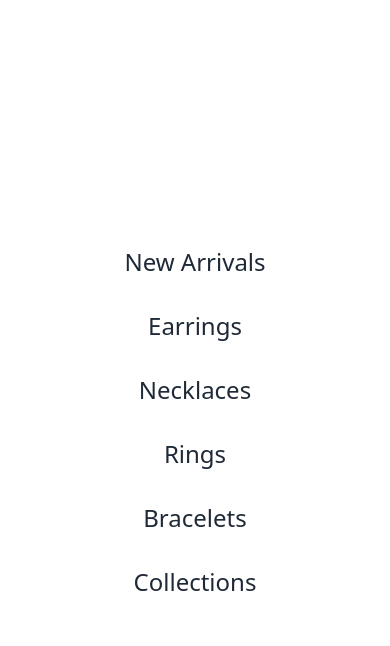
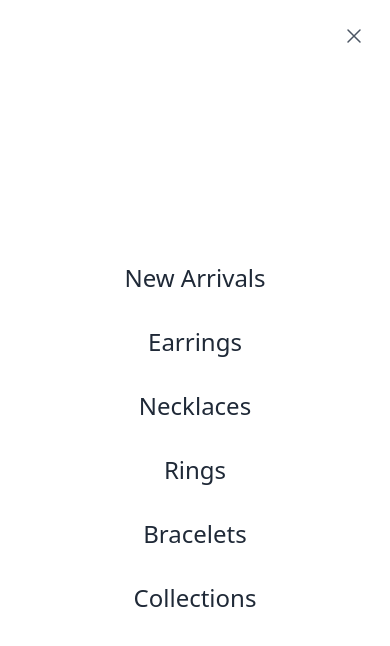
Before and after one commit to AnishRane13/Blissfull-Creations, a React (Vite) app: page / in a window 390 px wide. Both pictures are taken after a click on the button 28 px from the left and 29 px from the top of the page. Shown: the top 646 px of the page. Built offline with nearby package versions, Linux system fonts and the light colour scheme.

Commit message:
Issue with dropdown close button in the navbar

```diff
--- a/src/components/Navbar.jsx
+++ b/src/components/Navbar.jsx
@@ -32,8 +32,8 @@ const Navbar = () => {
   }, [isMobileMenuOpen]);
 
   return (
-    <>
-      <nav className={`w-full transition-all duration-500 z-50 ${
+    <div className="relative">
+      <nav className={`w-full transition-all duration-500 z-40 ${
         isSticky
           ? 'fixed top-0 bg-white/95 backdrop-blur-md shadow-lg'
           : 'relative bg-white'
@@ -49,13 +49,13 @@ const Navbar = () => {
                 >
                   <div className="relative w-6 h-5">
                     <span className={`absolute w-6 h-0.5 bg-current transform transition-all duration-300 ease-in-out ${
-                      isMobileMenuOpen ? 'rotate-45 top-2' : 'rotate-0 top-0'
+                      isMobileMenuOpen ? 'rotate-45 top-2 z-50' : 'rotate-0 top-0'
                     }`} />
                     <span className={`absolute w-6 h-0.5 bg-current transform transition-all duration-300 ease-in-out ${
                       isMobileMenuOpen ? 'opacity-0' : 'opacity-100 top-2'
                     }`} />
                     <span className={`absolute w-6 h-0.5 bg-current transform transition-all duration-300 ease-in-out ${
-                      isMobileMenuOpen ? '-rotate-45 top-2' : 'rotate-0 top-4'
+                      isMobileMenuOpen ? '-rotate-45 top-2 z-50' : 'rotate-0 top-4'
                     }`} />
                   </div>
                 </button>
@@ -99,39 +99,25 @@ const Navbar = () => {
             </div>
           </div>
         </div>
-
-        {/* Search Bar - All Screens */}
-        <div className={`absolute left-0 right-0 bg-white transition-all duration-300 shadow-md ${
-          isSearchOpen
-            ? 'opacity-100 top-full'
-            : 'opacity-0 -top-full pointer-events-none'
-        }`}>
-          <div className="max-w-4xl mx-auto px-4 py-4">
-            <div className="relative flex items-center">
-              <input
-                type="text"
-                placeholder="Search collections..."
-                className="w-full px-3 py-2 text-sm border-b border-gray-300 outline-none pr-10"
-              />
-              <button
-                onClick={() => setIsSearchOpen(false)}
-                className="absolute right-0 text-gray-600 hover:text-gray-800 p-2"
-              >
-                <svg className="h-5 w-5" fill="none" viewBox="0 0 24 24" stroke="currentColor">
-                  <path strokeLinecap="round" strokeLinejoin="round" strokeWidth={1.5} d="M6 18L18 6M6 6l12 12" />
-                </svg>
-              </button>
-            </div>
-          </div>
-        </div>
+      </nav>
 
       {/* Mobile Menu - Fullscreen Overlay */}
-        <div className={`fixed inset-0 bg-white transition-opacity duration-500 lg:hidden ${
+      <div className={`fixed inset-0 bg-white transition-opacity duration-500 lg:hidden z-50 ${
         isMobileMenuOpen
           ? 'opacity-100 pointer-events-auto'
           : 'opacity-0 pointer-events-none'
       }`}>
-          <div className="flex flex-col items-center justify-center h-full space-y-8">
+        <div className="flex flex-col items-center justify-center h-full space-y-8 relative">
+          {/* Close Button */}
+          <button
+            onClick={() => setIsMobileMenuOpen(false)}
+            className="absolute top-6 right-6 text-gray-600 hover:text-gray-900 transition-colors duration-300"
+          >
+            <svg className="h-6 w-6" fill="none" viewBox="0 0 24 24" stroke="currentColor">
+              <path strokeLinecap="round" strokeLinejoin="round" strokeWidth={1.5} d="M6 18L18 6M6 6l12 12" />
+            </svg>
+          </button>
+
           {navItems.map((item, index) => (
             <a
               key={item.name}
@@ -148,11 +134,10 @@ const Navbar = () => {
           ))}
         </div>
       </div>
-      </nav>
 
       {/* Spacer for fixed navbar */}
       {isSticky && <div className="h-16" />}
-    </>
+    </div>
   );
 };
 
```
Lines whose indentation alone changed are shown as unchanged.
